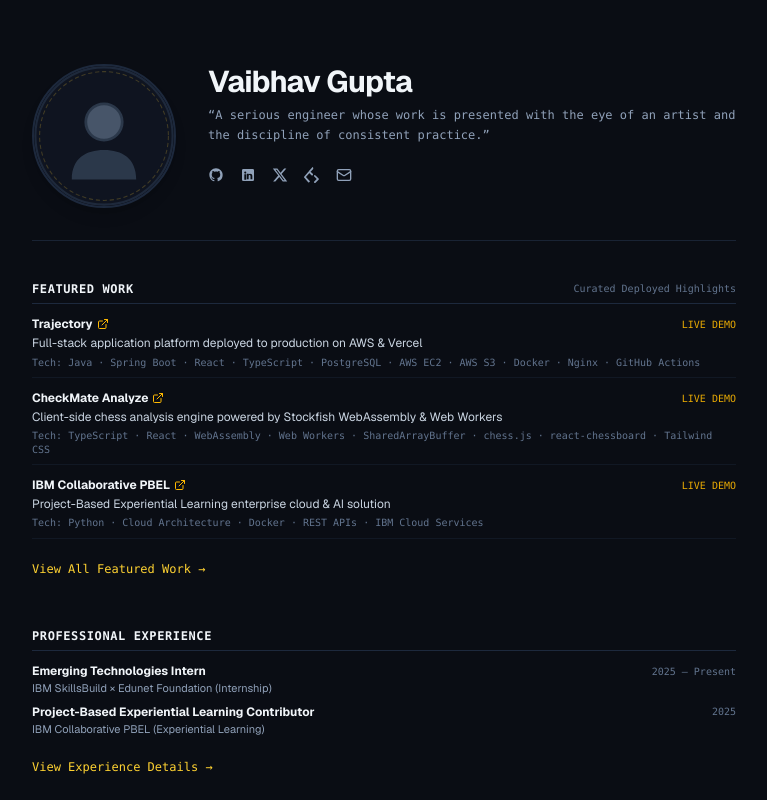
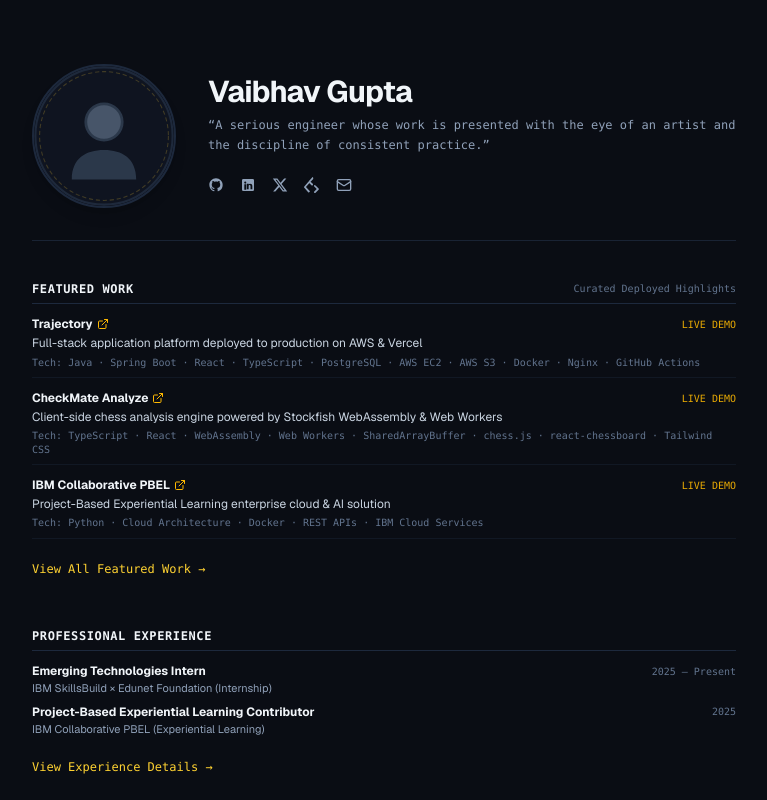
Before and after one commit to vaibhv19/Portfolio-BLog, a Next.js app: page / in a window 1280 px wide. Shown: the top 800 px of the page, without its empty margins (256-1023 px from the left). Built offline with nearby package versions, Linux system fonts and the light colour scheme; a web font is replaced by a local one.

Commit message:
style(home): adjust hero text column top padding for vertical alignment with portrait center

```diff
--- a/src/app/page.tsx
+++ b/src/app/page.tsx
@@ -44,7 +44,7 @@ export default function HomePage() {
           </div>
 
           {/* Right Column: Name, Philosophy Subtitle, & Contact Endpoints */}
-          <div className="space-y-3.5 text-center md:text-left flex-1">
+          <div className="space-y-3.5 text-center md:text-left flex-1 md:pt-2.5">
             <div className="space-y-1.5">
               <h1 className="text-2xl sm:text-3xl font-bold tracking-tight text-slate-100">
                 Vaibhav Gupta
```
